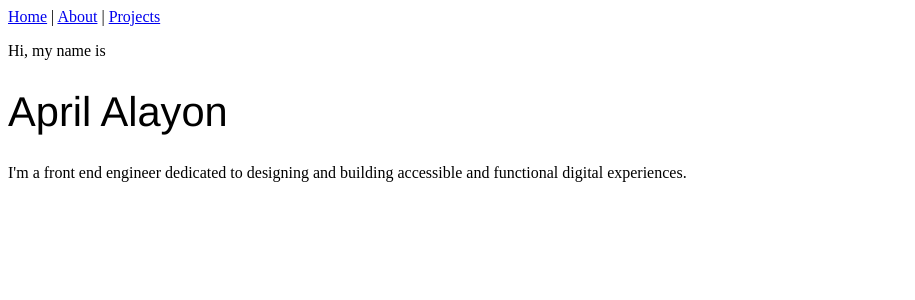
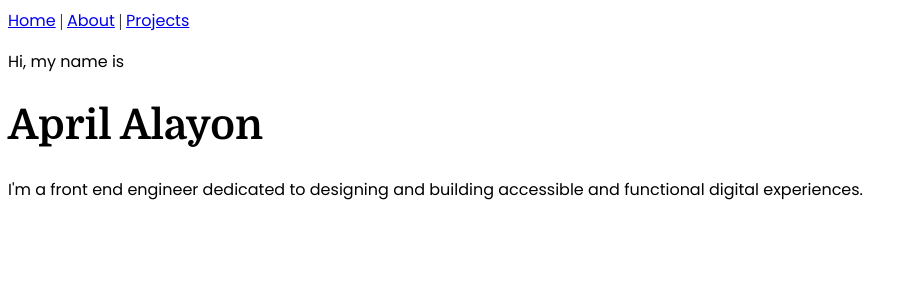
Before and after one commit to aprilalayon/apes, a Vue app: page / in a window 1280 px wide. Shown: the top 300 px of the page, without its empty margins (0-915 px from the left). Built offline with nearby package versions, Linux system fonts and the light colour scheme.

Commit message:
Add styles for fonts and global typography

```diff
--- /dev/null
+++ b/src/assets/styles/_fonts.scss
@@ -0,0 +1,25 @@
+@font-face {
+    font-family: 'Domine-Bold';
+    font-style: bold;
+    src: local('Domine-Bold'), url(@/assets/fonts/Domine-Bold.ttf) format('truetype');
+}
+@font-face {
+    font-family: 'Domine-Regular';
+    font-style: normal;
+    src: local('Domine-Regular'), url(@/assets/fonts/Domine-Regular.ttf) format('truetype');
+}
+@font-face {
+    font-family: 'Poppins-Bold';
+    font-style: bold;
+    src: local('Poppins-Bold'), url(@/assets/fonts/Poppins-Bold.ttf) format('truetype');
+}
+@font-face {
+    font-family: 'Poppins-Regular';
+    font-style: normal;
+    src: local('Poppins-Regular'), url(@/assets/fonts/Poppins-Regular.ttf) format('truetype');
+}
+@font-face {
+    font-family: 'Poppins-Thin';
+    font-style: normal;
+    src: local('Poppins-Thin'), url(@/assets/fonts/Poppins-Thin.ttf) format('truetype');
+}
--- /dev/null
+++ b/src/assets/styles/_typography.scss
@@ -0,0 +1,42 @@
+h1 {
+    font-family: "Poppins-Bold", Helvetica, Arial;
+    font-weight: 700;
+    font-size: 3rem;
+}
+
+h2 {
+    font-family: "Poppins-Bold", Helvetica, Arial;
+    font-weight: 700;
+    font-size: 2.5rem;
+}
+
+h3 {
+    font-family: "Poppins-Bold", Helvetica, Arial;
+    font-weight: 700;
+    font-size: 2rem;
+}
+
+h4 {
+    font-family: "Poppins-Bold", Helvetica, Arial;
+    font-weight: 700;
+    font-size: 1.75rem;
+}
+
+h5 {
+    font-family: "Poppins-Bold", Helvetica, Arial;
+    font-weight: 700;
+    font-size: 1.5rem;
+}
+
+h6 {
+    font-family: "Poppins-Bold", Helvetica, Arial;
+    font-weight: 500;
+    font-size: 1.3rem;
+}
+
+
+p, a {
+    font-family: "Poppins-Regular", Helvetica, Arial;
+    font-weight: 400;
+    font-size: 1rem;
+}
--- /dev/null
+++ b/src/assets/styles/main.scss
@@ -0,0 +1,2 @@
+@import "@/assets/styles/_fonts.scss";
+@import "@/assets/styles/_typography.scss";
--- a/src/main.js
+++ b/src/main.js
@@ -2,5 +2,7 @@
 import App from './App.vue'
 import router from '@/router'
 
+//import your scss here
+import "@/assets/styles/main.scss";
 
 createApp(App).use(router).mount('#app')
```
